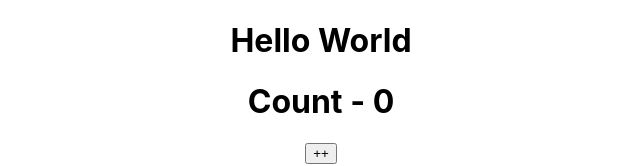
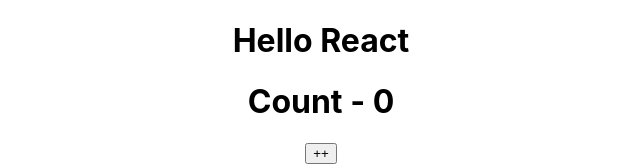
Before and after one commit to Azzzizzz/React-Practice, a React (Create React App) app in the folder my-app/: page / in a window 1280 px wide. Shown: the top 166 px of the page, without its empty margins (319-959 px from the left). Built offline with nearby package versions, Linux system fonts and the light colour scheme.

Commit message:
Class Component With Props

```diff
--- a/my-app/src/App.js
+++ b/my-app/src/App.js
@@ -7,8 +7,9 @@
   let count = 0
   return (
     <div>
+
       <h1>Count - {count}</h1>
-    <button >++</button>
+    <button>++</button>
     </div>
 
   )
@@ -20,7 +21,7 @@
   return (
     <div className="App">
       <div>
-        <h1>Hello World</h1>
+        <h1>Hello React</h1>
         <Counter/>
     </div>
     </div>
```
